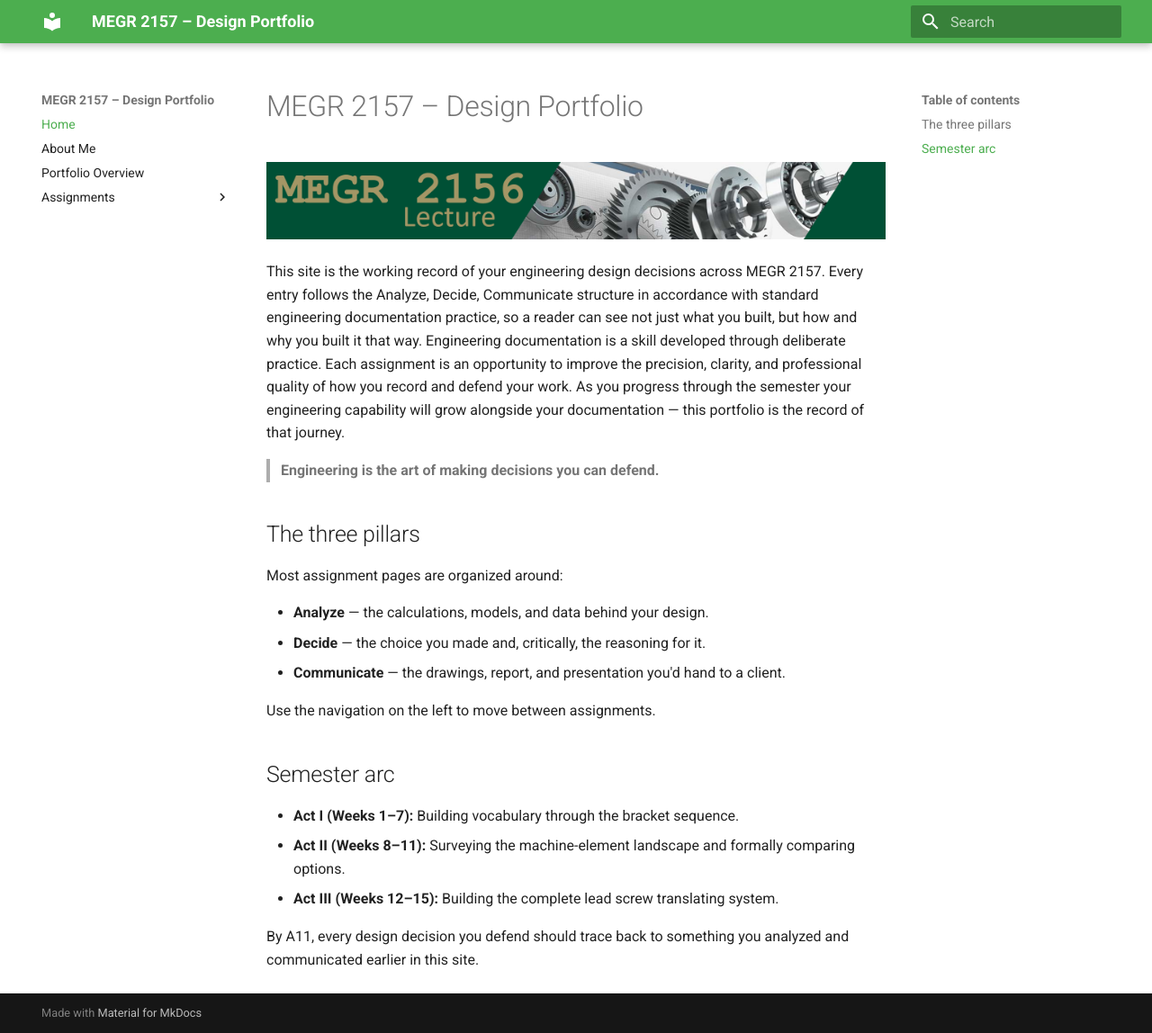
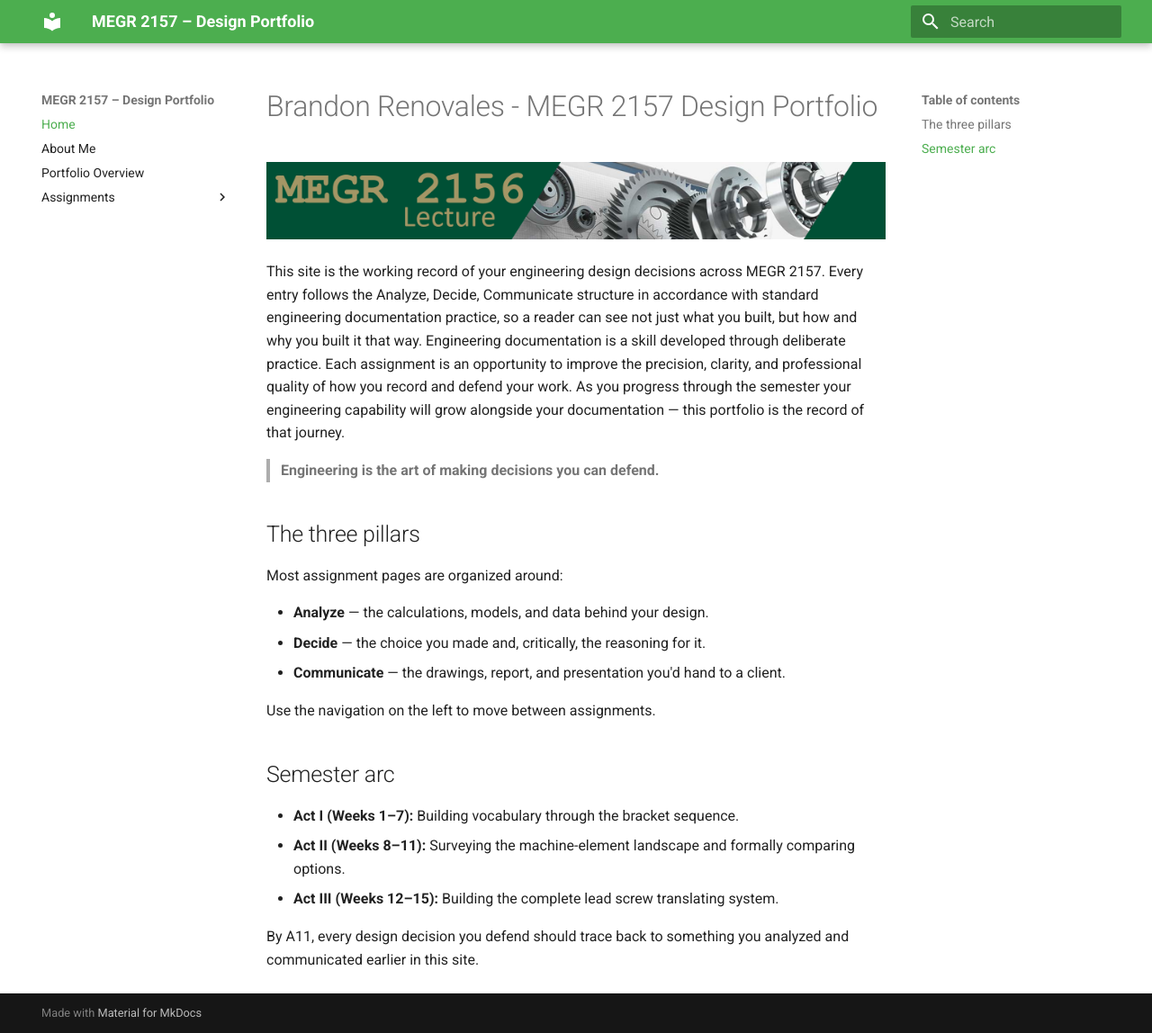
Before and after one commit to Brenoval/megr2157-public-portfolio, an MkDocs documentation site: the page built from docs/index.md, in a window 1280 px wide and 1148 px high. Shown: the whole window at 90% size. Built offline with MkDocs 1.6.1 and Material for MkDocs 9.7.7, drawn with Linux system fonts in a browser that asks for light colours.

Commit message:
Update title in index.md for clarity

```diff
--- a/docs/index.md
+++ b/docs/index.md
@@ -1,4 +1,4 @@
-# MEGR 2157 – Design Portfolio
+# Brandon Renovales - MEGR 2157 Design Portfolio
 
 ![MEGR 2156-7 Title](MEGR2156title.png)
 
```
